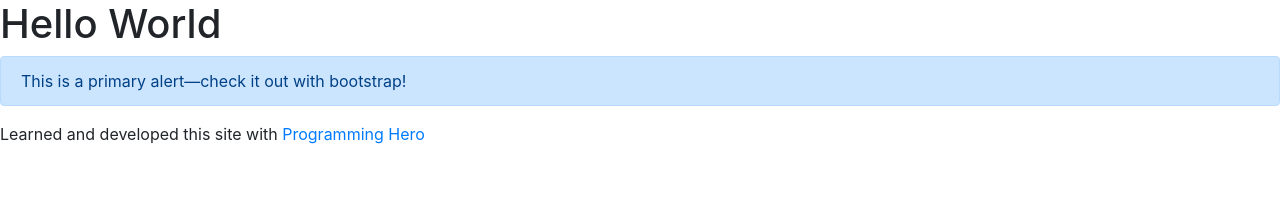
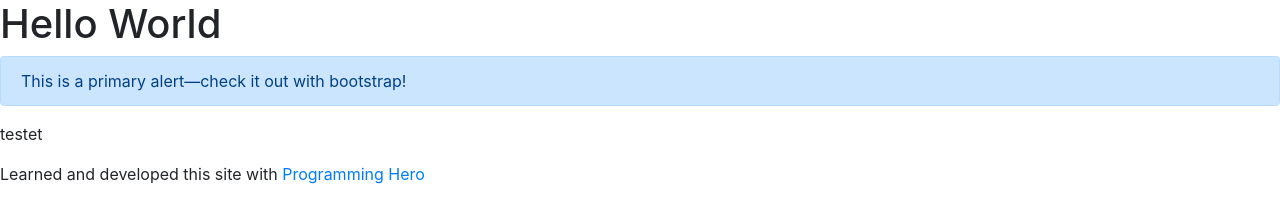
Before and after one commit to anwar0101/bbbggg, a plain HTML site: page index.html in a window 1280 px wide. Drawn offline with Linux system fonts and the light colour scheme.

Commit message:
publishing awesome pages 1574794648211

```diff
--- a/index.html
+++ b/index.html
@@ -19,6 +19,9 @@
    <div class="alert alert-primary" role="alert">
      This is a primary alert—check it out with bootstrap!
    </div>
+
+   <p>testet</p>
+
   </div>
   <!--main js-->
   <script src="js/main.js"></script>
```
